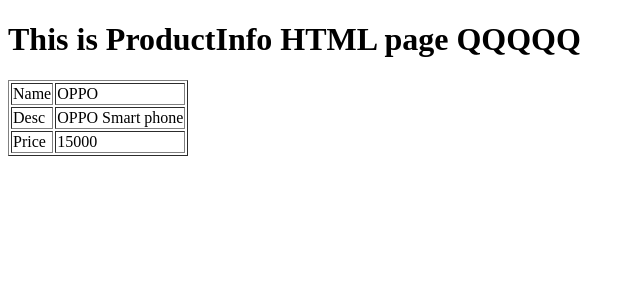
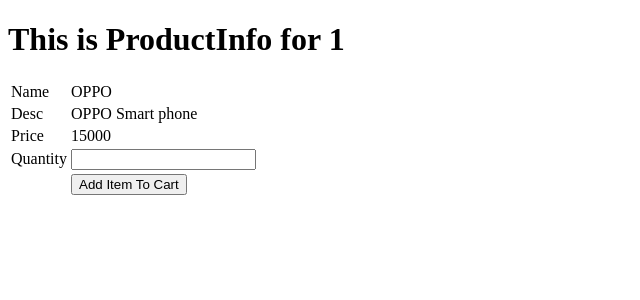
Before and after one commit to techehub/django22, a Django app: page /productInfo?id=1 in a window 1280 px wide. Shown: the top 300 px of the page, without its empty margins (0-640 px from the left). Run offline with Django 3.2, Linux system fonts and the light colour scheme; data comes from the database, SQL or seed files in the repository; both versions use the stored data as it was after the commit.

Commit message:
session management

```diff
--- a/manageuser/templates/userreg.html
+++ b/manageuser/templates/userreg.html
@@ -8,8 +8,9 @@
 
 <h1> User Registration Page </h1>
 
-<form action="saveUser">
+<form action="saveUser" method="POST">
 
+    {% csrf_token %}
     <table>
         {{myform.as_table}}
     </table>
--- a/manageuser/urls.py
+++ b/manageuser/urls.py
@@ -1,10 +1,11 @@
 from django.contrib import admin
 from django.urls import path
-from .views import registerUser,saveUserDetails
+from .views import registerUser,saveUserDetails, logoutUser
 
 
 urlpatterns = [
     path ('register', registerUser ),
     path('saveUser', saveUserDetails),
+    path('logout', logoutUser),
 
 ]
--- a/productinfo/templates/productInfo.html
+++ b/productinfo/templates/productInfo.html
@@ -5,9 +5,13 @@
     <title>Title</title>
 </head>
 <body>
-<h1>This is ProductInfo HTML page  QQQQQ </h1>
+<h1>This is ProductInfo for {{product.id}} </h1>
 
-<table border="1">
+<table border="0">
+
+
+
+    <form action="addToCart">
 
     <tr>
         <td>Name</td>
@@ -24,6 +28,22 @@
         <td>{{product.price}}</td>
     </tr>
 
+     <tr>
+        <td>Quantity</td>
+        <td>
+             <input type="hidden"  name="id" value={{product.id}}>
+            <input type="text" name="qty">
+        </td>
+    </tr>
+
+     <tr>
+        <td></td>
+        <td><input type="submit" value="Add Item To Cart"></td>
+    </tr>
+
+
+
+</form>
 </table>
 
 </body>
--- a/productinfo/urls.py
+++ b/productinfo/urls.py
@@ -1,9 +1,12 @@
 from django.contrib import admin
 from django.urls import path
-from .views import productInfo, productList
+from .views import productInfo, productList, addItemToCart, displaycart
 
 
 urlpatterns = [
     path ('productInfo', productInfo ),
     path ('productList', productList ),
+    path ('addToCart', addItemToCart ),
+    path('cart', displaycart)
+
 ]
--- a/productinfo/views.py
+++ b/productinfo/views.py
@@ -4,6 +4,8 @@
 
 from django.http import  HttpResponse
 from django.template import loader
+from pip._internal import req
+
 from .models import Product
 
 
@@ -46,3 +48,34 @@
 
     }
     return HttpResponse(template.render(data,req))
+
+
+
+def addItemToCart(request):
+
+    vals = request.GET
+
+    qty = vals['qty']
+    id = vals['id']
+
+    cartItems=""
+    if request.session.__contains__("cart") :
+        cartItems=request.session['cart']
+        print (cartItems)
+        if cartItems:
+            cartItems= cartItems+ ","
+
+    cartItems= cartItems+ id+ "|"+qty
+    request.session ['cart']= cartItems
+
+    print (request.session ['cart'])
+
+    return HttpResponse("Added Item to Cart")
+
+
+def displaycart(request):
+    if request.session.__contains__("cart"):
+        cartItems = request.session['cart']
+        return HttpResponse(cartItems)
+    else :
+        return HttpResponse("Your Cart is Empty")
```
Also changed, not shown: manageuser/views.py (+13 -2 lines), db.sqlite3.
